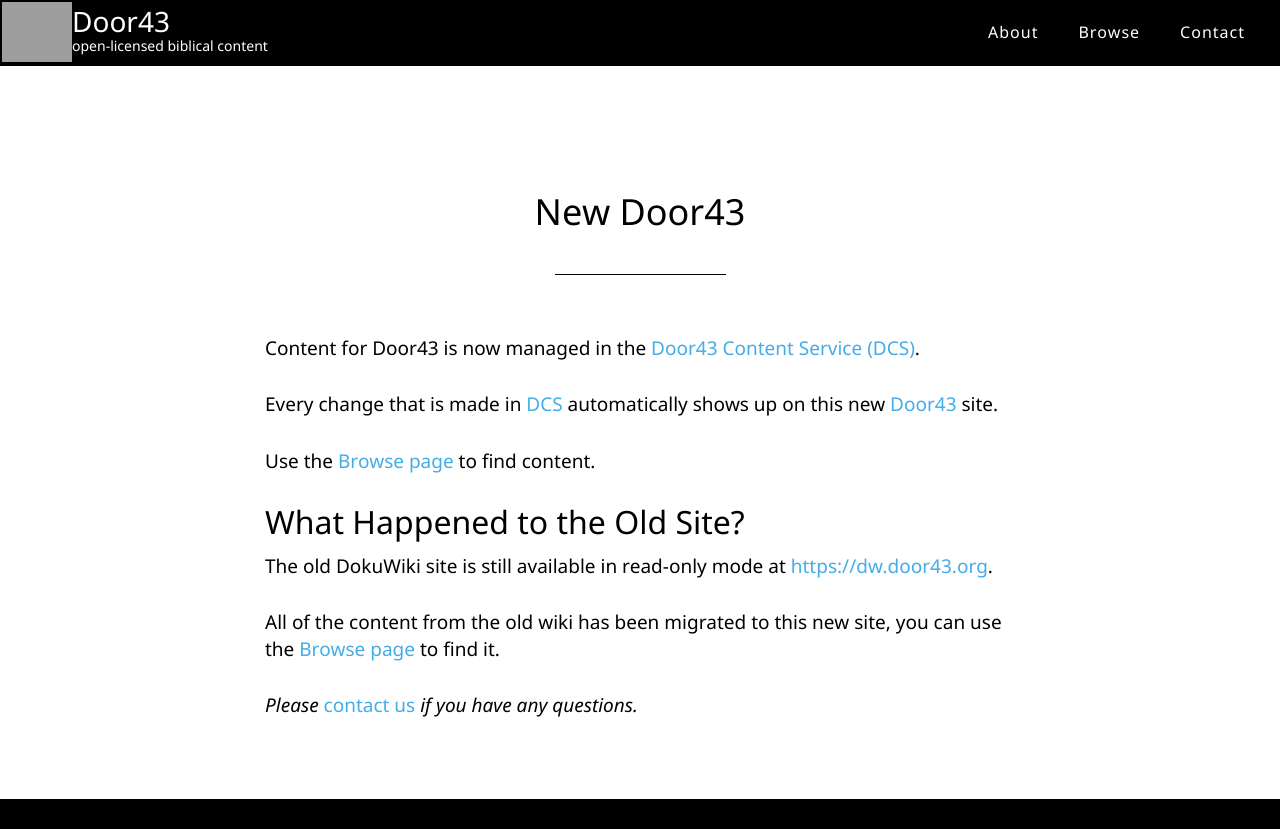
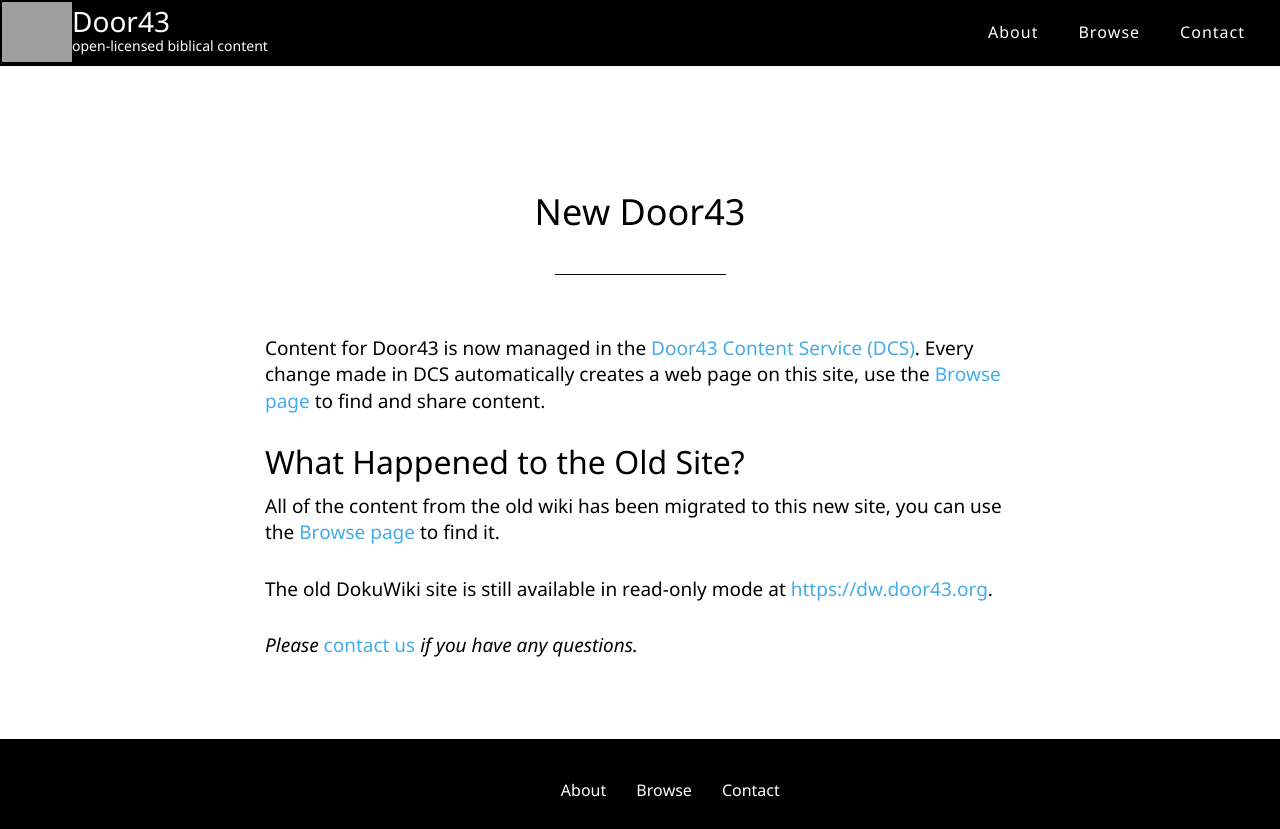
Before and after one commit to unfoldingWord/door43.org, a Jekyll site: the page built from pages/en/about/new_door43.md, in a window 1280 px wide and 1292 px high. Shown: the top 829 px of the window. Built offline with Jekyll 4.4.1, drawn with Linux system fonts in a browser that asks for light colours; grey boxes are pictures that could not be loaded.

Commit message:
Updated wording on new_site page

```diff
--- a/pages/en/about/new_door43.md
+++ b/pages/en/about/new_door43.md
@@ -5,16 +5,12 @@ header_title: New Door43
 permalink: /en/about/new_door43/index.html
 ---
 
-Content for Door43 is now managed in the [Door43 Content Service (DCS)](https://git.door43.org).
-
-Every change that is made in [DCS](https://git.door43.org) automatically shows up on this new [Door43](https://door43.org) site.
-
-Use the [Browse page](/en/) to find content.
+Content for Door43 is now managed in the [Door43 Content Service (DCS)](https://git.door43.org). Every change made in DCS automatically creates a web page on this site, use the [Browse page](/en/) to find and share content.
 
 ## What Happened to the Old Site?
 
-The old DokuWiki site is still available in read-only mode at [https://dw.door43.org](https://dw.door43.org).
-
 All of the content from the old wiki has been migrated to this new site, you can use the [Browse page](/en/) to find it.
 
+The old DokuWiki site is still available in read-only mode at <a href="https://dw.door43.org" target="_blank">https://dw.door43.org</a>.
+
 *Please [contact us](/en/contact/) if you have any questions.*
```
